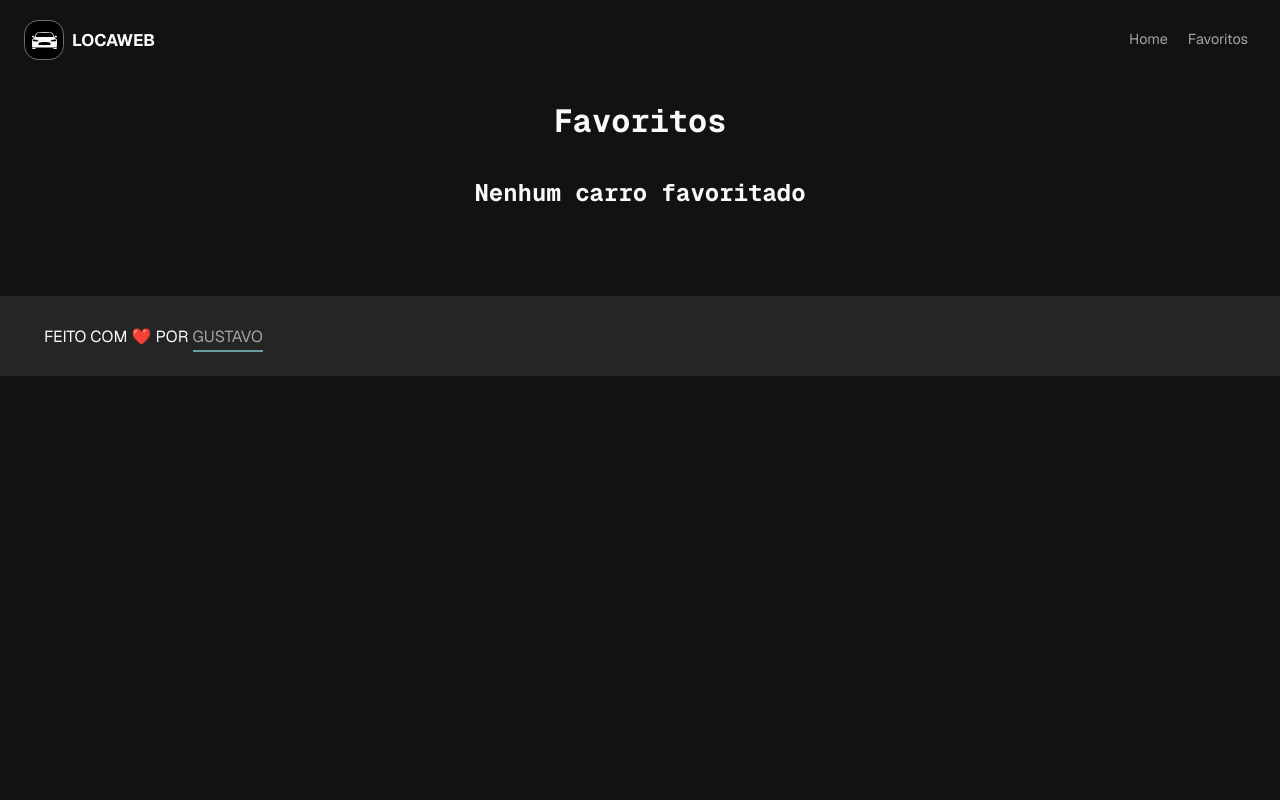
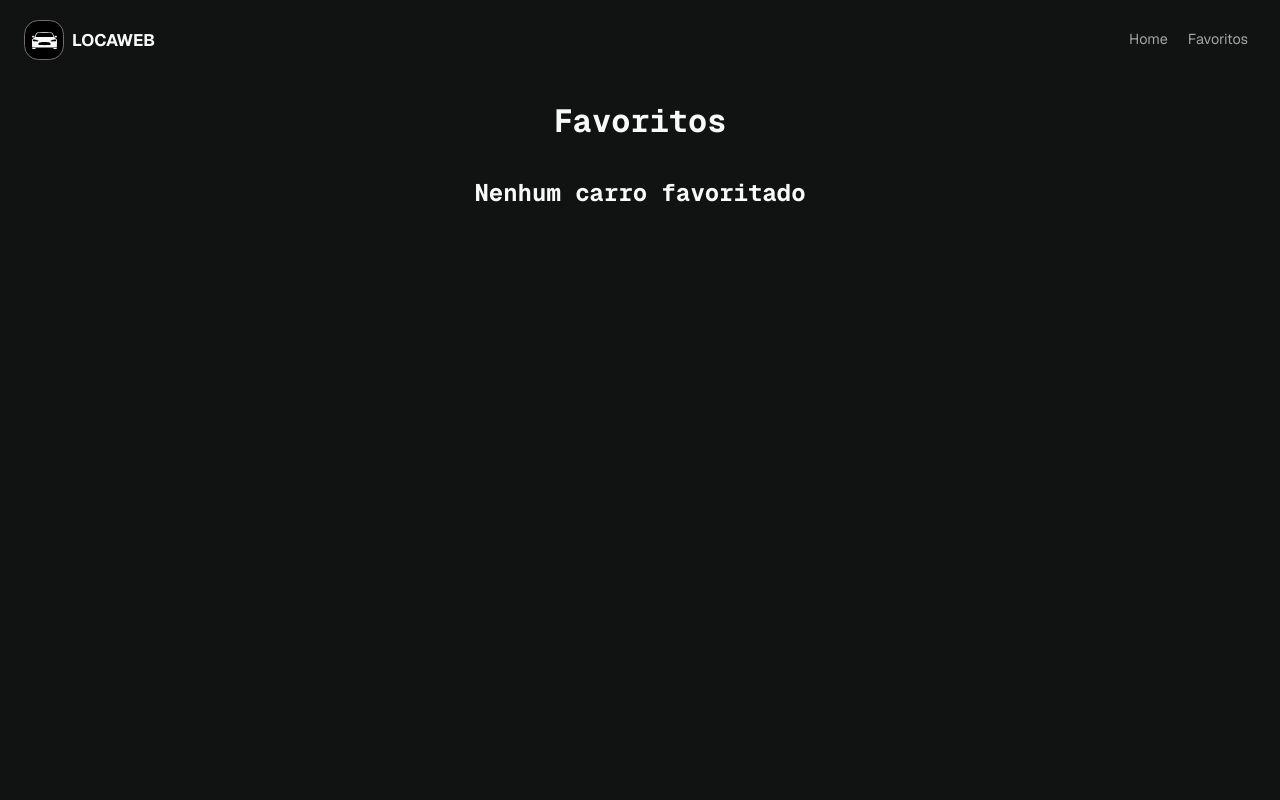
Before and after one commit to EstudioVnW/hiring-front-end-pag, a Next.js app: page /favoritos in a window 1280 px wide. Shown: the top 800 px of the page. Built offline with nearby package versions, Linux system fonts and the light colour scheme.

Commit message:
style: update padding in car page module and favoritos page module

```diff
--- a/src/app/car/page.module.sass
+++ b/src/app/car/page.module.sass
@@ -105,7 +105,7 @@
           background-color: #a8d0e6
           cursor: pointer
           border: 0.1875rem solid
-          padding: 0.25em 0.5em
+          padding: .5rem
           box-shadow: 0.0625rem 0.0625rem 0rem 0rem, 0.125rem 0.125rem 0rem 0rem, 0.1875rem 0.1875rem 0rem 0rem, 0.25rem 0.25rem 0rem 0rem, 0.3125rem 0.3125rem 0rem 0rem
           position: relative
           user-select: none
--- a/src/app/favoritos/page.module.sass
+++ b/src/app/favoritos/page.module.sass
@@ -2,7 +2,8 @@
 @import '../assets/sass/variables'
 
 .fav__container
-  @include flex(column, center, center)
+  min-height: 100vh
+  @include flex(column, flex-start, center)
   padding: 1.25rem 0
   box-sizing: border-box
 
```
